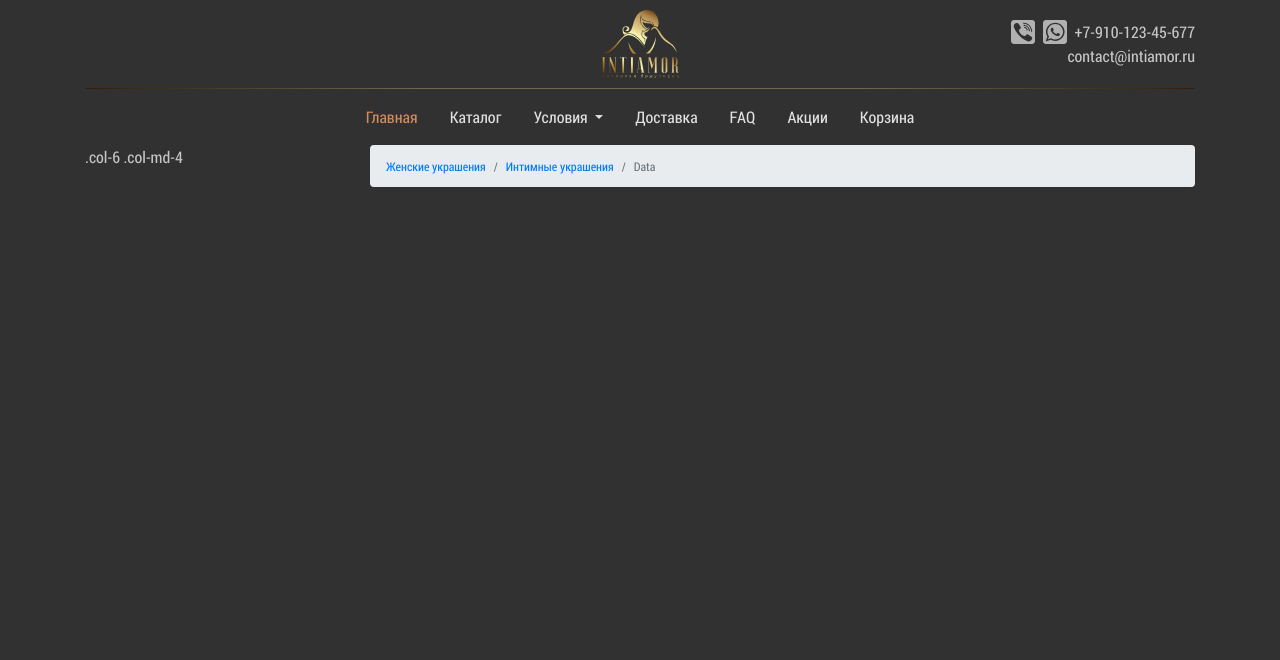
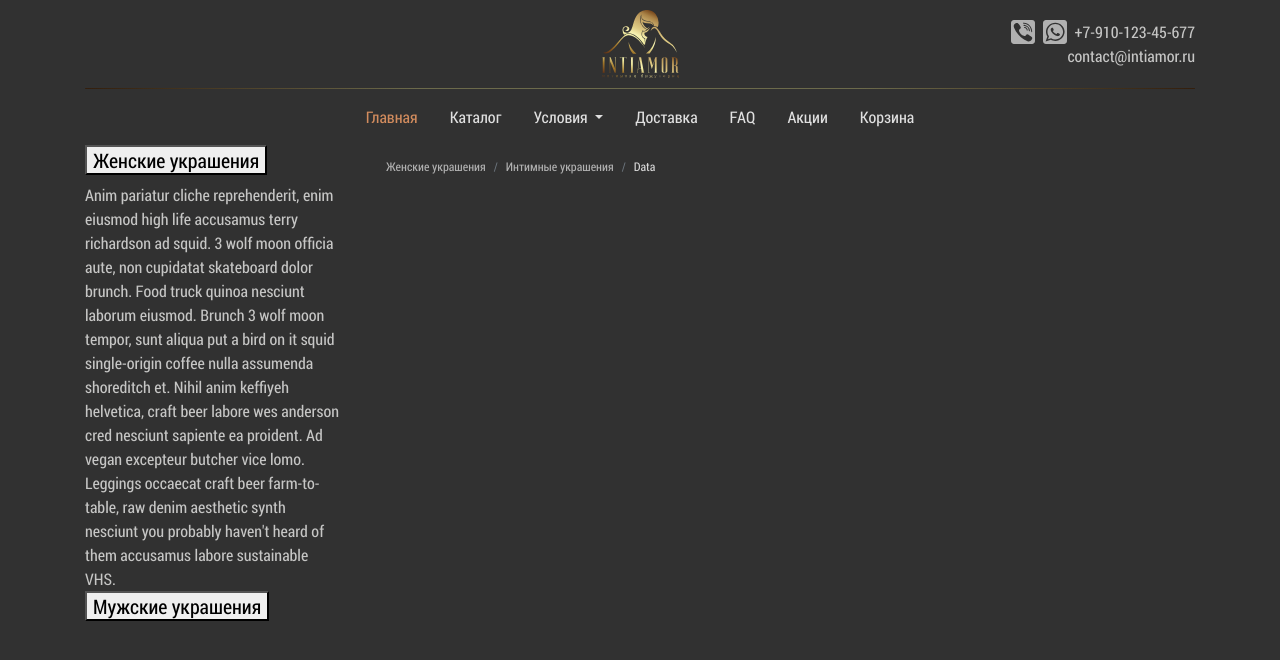
Before and after one commit to terlim/intiamor, a website: page src/html/catalog.html in a window 1280 px wide. Drawn offline with nearby package versions, Linux system fonts and the light colour scheme; files that its build step writes are made by us from their sources; files whose address does not match are found by name.

Commit message:
left-menu

```diff
--- a/src/blocks/breadcrumbs/breadcrumbs.scss
+++ b/src/blocks/breadcrumbs/breadcrumbs.scss
@@ -2,20 +2,17 @@
 @import "../core/variables";
 @import "../core/mixins";
 
-$breadcrumb-padding-y:              .75rem;
-$breadcrumb-padding-x:              1rem;
-$breadcrumb-item-padding:           .5rem;
 
-$breadcrumb-margin-bottom:          1rem;
-
-$breadcrumb-bg:                     transparent;
-$breadcrumb-divider-color:          $gray-600;
-$breadcrumb-active-color:           $gray-600;
-$breadcrumb-divider:                quote("/");
-
-$breadcrumb-border-radius:          inherit;
 
 .breadcrumb{
   font-size: .75rem;
 
 }
+.breadcrumb-item{
+  a{
+    color:#b1b1b1;
+  }
+}
+.breadcrumb-item.active{
+  color:#d9d9d9;
+}
--- a/src/blocks/core/_variables.scss
+++ b/src/blocks/core/_variables.scss
@@ -1000,12 +1000,12 @@
 
 $breadcrumb-margin-bottom:          1rem !default;
 
-$breadcrumb-bg:                     $gray-200 !default;
+$breadcrumb-bg:                     transparent;
 $breadcrumb-divider-color:          $gray-600 !default;
 $breadcrumb-active-color:           $gray-600 !default;
 $breadcrumb-divider:                quote("/") !default;
 
-$breadcrumb-border-radius:          $border-radius !default;
+$breadcrumb-border-radius:          inherit;
 
 
 // Carousel
--- /dev/null
+++ b/src/blocks/leftmenu/leftmenu.html
@@ -0,0 +1,31 @@
+<div id="accordion">
+    <div class="catalog-menu">
+        <div class="catalog-menu__title" id="headingOne">
+            <h5 class="">
+                <button class="" data-toggle="collapse" data-target="#collapseOne" aria-expanded="true" aria-controls="collapseOne">
+                    Женские украшения
+                </button>
+            </h5>
+        </div>
+
+        <div id="collapseOne" class="collapse show" aria-labelledby="headingOne" data-parent="#accordion">
+            <div class="catalog-menu__body">
+                Anim pariatur cliche reprehenderit, enim eiusmod high life accusamus terry richardson ad squid. 3 wolf moon officia aute, non cupidatat skateboard dolor brunch. Food truck quinoa nesciunt laborum eiusmod. Brunch 3 wolf moon tempor, sunt aliqua put a bird on it squid single-origin coffee nulla assumenda shoreditch et. Nihil anim keffiyeh helvetica, craft beer labore wes anderson cred nesciunt sapiente ea proident. Ad vegan excepteur butcher vice lomo. Leggings occaecat craft beer farm-to-table, raw denim aesthetic synth nesciunt you probably haven't heard of them accusamus labore sustainable VHS.
+            </div>
+        </div>
+    </div>
+    <div class="catalog-menu">
+        <div class="catalog-menu__title" id="headingOne">
+            <h5 class="">
+                <button class="collapsed" data-toggle="collapse" data-target="#collapseTwo" aria-expanded="false" aria-controls="collapseTwo">
+                    Мужские украшения
+                </button>
+            </h5>
+        </div>
+        <div id="collapseTwo" class="collapse" aria-labelledby="headingTwo" data-parent="#accordion">
+            <div class="catalog-menu__body">
+                Anim pariatur cliche reprehenderit, enim eiusmod high life accusamus terry richardson ad squid. 3 wolf moon officia aute, non cupidatat skateboard dolor brunch. Food truck quinoa nesciunt laborum eiusmod. Brunch 3 wolf moon tempor, sunt aliqua put a bird on it squid single-origin coffee nulla assumenda shoreditch et. Nihil anim keffiyeh helvetica, craft beer labore wes anderson cred nesciunt sapiente ea proident. Ad vegan excepteur butcher vice lomo. Leggings occaecat craft beer farm-to-table, raw denim aesthetic synth nesciunt you probably haven't heard of them accusamus labore sustainable VHS.
+            </div>
+        </div>
+    </div>
+</div>
--- a/src/html/catalog.html
+++ b/src/html/catalog.html
@@ -18,7 +18,9 @@
 </div>
 <main class="container">
     <div class="row">
-        <div class="col-6 col-md-3">.col-6 .col-md-4</div>
+        <div class="col-6 col-md-3">
+            //= ../blocks/leftmenu/leftmenu.html
+        </div>
         <div class="col-6 col-md-9">
             //= ../blocks/breadcrumbs/breadcrumbs.html
 
```
Also changed, not shown: src/blocks/breadcrumbs/breadcrumbs.css, src/blocks/core/core.css.
